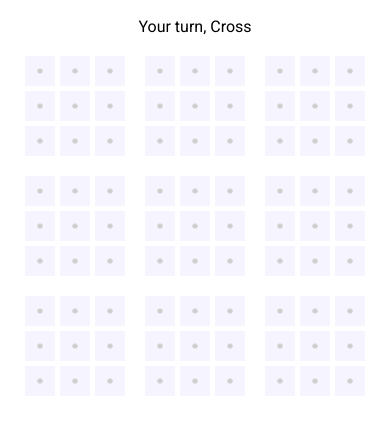
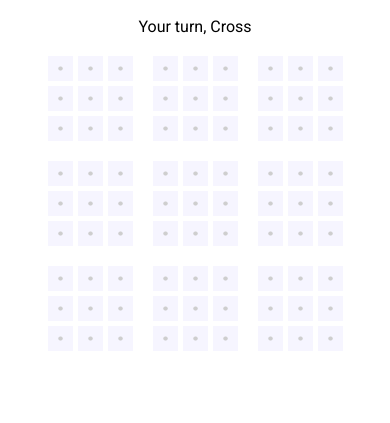
Before and after one commit to jobebe07/tttultimate, a plain HTML site: page index.html in a window 390 px wide. Shown: the part 117-540 px from the top of the page. Drawn offline with Linux system fonts and the light colour scheme.

Commit message:
size fix

```diff
--- a/css/main.css
+++ b/css/main.css
@@ -72,13 +72,13 @@ body {
 
 @media (max-width: 800px) {
     .grid-item {
-        width: 30px;
-        height: 30px;
+        width: 25px;
+        height: 25px;
     }
     .field-locked.field-item .grid-item-big {
         display: block;
-        width: 100px; !important;
-        height: 100px;!important;
+        width: 80px; !important;
+        height: 80px;!important;
 
     }
 }
--- a/index.html
+++ b/index.html
@@ -25,7 +25,7 @@
                 </div>
 
                 <div class="flex-justify-center w-100p">
-                    <div class="grid-main" style="width:min-content">
+                    <div class="grid-main">
                         <div class="field-item" data-field-id="1">
                             <div class="grid-small">
                                 <div class="grid-item" data-item-id="1"></div>
```
